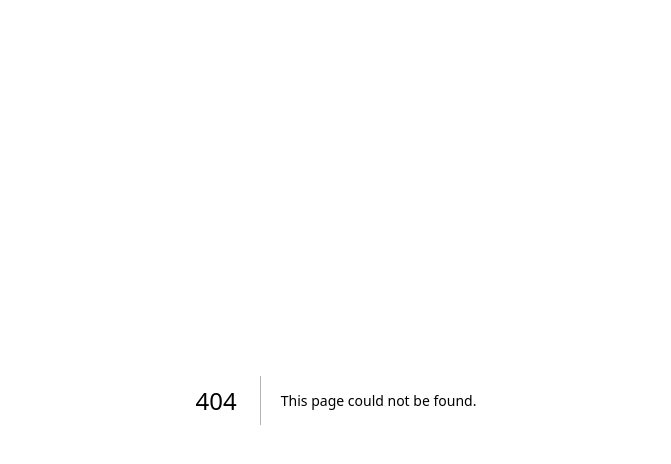
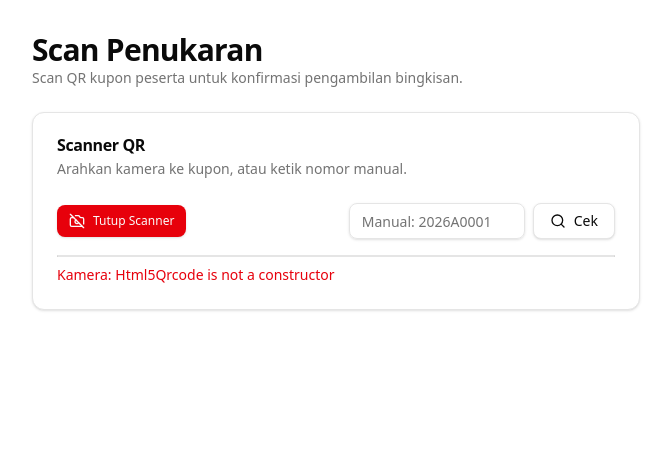
Before and after one commit to Jasonps21/barcode-hut-kwankong, a Next.js app: page /scan in a window 1280 px wide. Before the commit this address had no page. Shown: the top 464 px of the page, without its empty margins (304-975 px from the left). Built offline with nearby package versions, Linux system fonts and the light colour scheme.

Commit message:
buka halaman scan penukaran tanpa login, pindah ke /scan
Relawan yang datang bantu di lokasi bisa langsung scan kupon tanpa perlu akun, karena volume ~2000 scan dan tidak semua orang punya login staff.

```diff
--- a/src/app/(dashboard)/scan-penukaran/actions.ts
+++ b/src/app/scan/actions.ts
@@ -1,7 +1,6 @@
 "use server";
 
 import { revalidatePath } from "next/cache";
-import { requireProfile } from "@/lib/auth";
 import { createAdminClient } from "@/lib/supabase/admin";
 
 export interface LookupResult {
@@ -19,7 +18,6 @@ export interface LookupResult {
 }
 
 export async function lookupKupon(nomorKupon: string): Promise<LookupResult> {
-  await requireProfile(["admin", "petugas_distribusi"]);
   const v = nomorKupon.trim().toUpperCase();
   if (!v) return { status: "not_found", nomor_kupon: v };
 
@@ -57,7 +55,6 @@ export async function lookupKupon(nomorKupon: string): Promise<LookupResult> {
 }
 
 export async function redeemKupon(kuponId: string): Promise<{ ok: boolean; error?: string }> {
-  const profile = await requireProfile(["admin", "petugas_distribusi"]);
   const admin = createAdminClient();
 
   const { data: existing } = await admin
@@ -76,20 +73,18 @@ export async function redeemKupon(kuponId: string): Promise<{ ok: boolean; error
     .update({
       status: "redeemed",
       redeemed_at: new Date().toISOString(),
-      redeemed_by: profile.id,
     })
     .eq("id", kuponId)
     .eq("status", "assigned");
   if (error) return { ok: false, error: error.message };
 
   await admin.from("log_aktivitas").insert({
-    user_id: profile.id,
     aksi: "redeem_kupon",
     tabel_terkait: "kupon",
     record_id: kuponId,
   });
 
   revalidatePath("/dashboard");
-  revalidatePath("/scan-penukaran");
+  revalidatePath("/scan");
   return { ok: true };
 }
--- a/src/app/(dashboard)/scan-penukaran/page.tsx
+++ b/src/app/scan/page.tsx
@@ -1,11 +1,9 @@
-import { requireProfile } from "@/lib/auth";
 import { Card, CardContent, CardDescription, CardHeader, CardTitle } from "@/components/ui/card";
 import { ScanPenukaranClient } from "./scan-client";
 
-export default async function ScanPenukaranPage() {
-  await requireProfile(["admin", "petugas_distribusi"]);
+export default function ScanPenukaranPage() {
   return (
-    <div className="space-y-6">
+    <div className="mx-auto max-w-2xl space-y-6 p-4 md:p-8">
       <div>
         <h1 className="text-3xl font-bold tracking-tight">Scan Penukaran</h1>
         <p className="text-sm text-muted-foreground">Scan QR kupon peserta untuk konfirmasi pengambilan bingkisan.</p>
--- a/src/components/layout/sidebar.tsx
+++ b/src/components/layout/sidebar.tsx
@@ -19,7 +19,7 @@ const NAV: NavItem[] = [
   { href: "/transaksi", label: "Transaksi", icon: ReceiptText, roles: ["admin", "petugas_pendaftaran"] },
   { href: "/scan-pendaftaran", label: "Scan Pendaftaran", icon: ScanLine, roles: ["admin", "petugas_pendaftaran"] },
   { href: "/laporan-saya", label: "Laporan Saya", icon: ClipboardList, roles: ["admin", "petugas_pendaftaran"] },
-  { href: "/scan-penukaran", label: "Scan Penukaran", icon: ScanBarcode, roles: ["admin", "petugas_distribusi"] },
+  { href: "/scan", label: "Scan Penukaran", icon: ScanBarcode, roles: ["admin", "petugas_distribusi"] },
   { href: "/wa-log", label: "Log WhatsApp", icon: MessageSquare, roles: ["admin"] },
   { href: "/log-error", label: "Log Error", icon: AlertTriangle, roles: ["admin"] },
   { href: "/log-aktivitas", label: "Log Aktivitas", icon: History, roles: ["admin"] },
```
Also changed, not shown: src/app/scan/scan-client.tsx (renamed from src/app/(dashboard)/scan-penukaran/scan-client.tsx).
